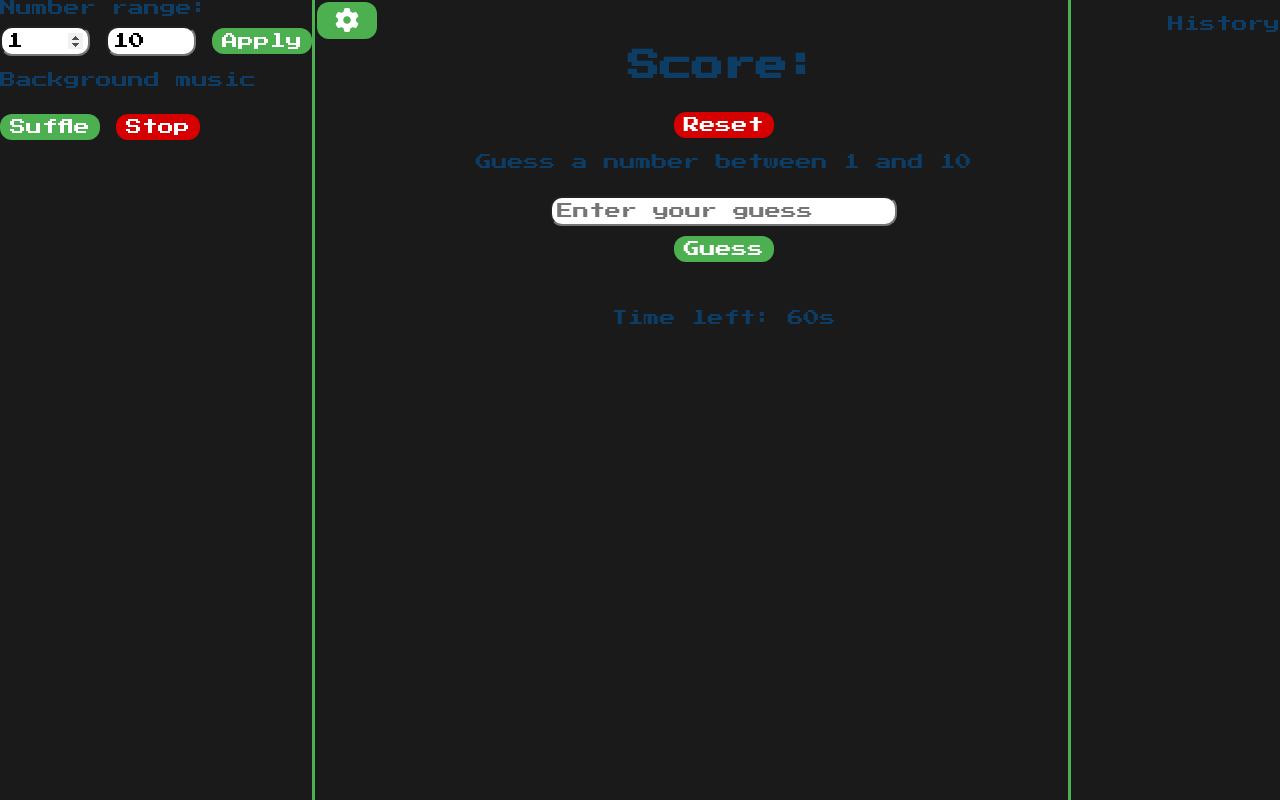
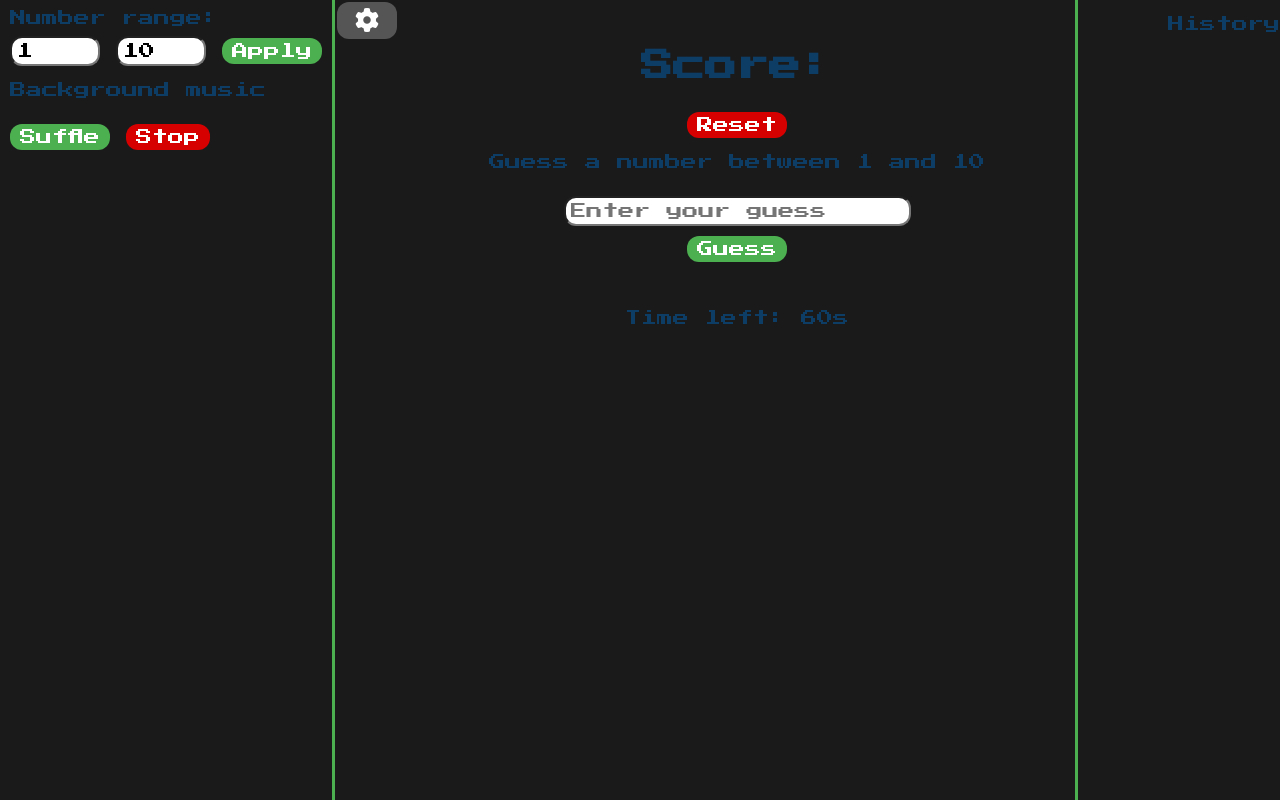
Before and after one commit to Comon-tech/numQuest, a plain HTML site: page index.html in a window 1280 px wide. Drawn offline with Linux system fonts and the light colour scheme.

Commit message:
add margin to settings

```diff
--- a/resources/css/style.css
+++ b/resources/css/style.css
@@ -120,6 +120,7 @@ button:disabled {
 #settings {
     /* border: 3px solid #4b4b4b;
   border-radius: 30px; */
+  margin: 5px;
     padding: 0;
     transition: 1s;
 }
@@ -127,6 +128,7 @@ button:disabled {
 #settings-toggle{
     padding: 18px;
     margin: 2px;
+    background-color: #555;
 }
 .settings {
     padding: 5px;
```
